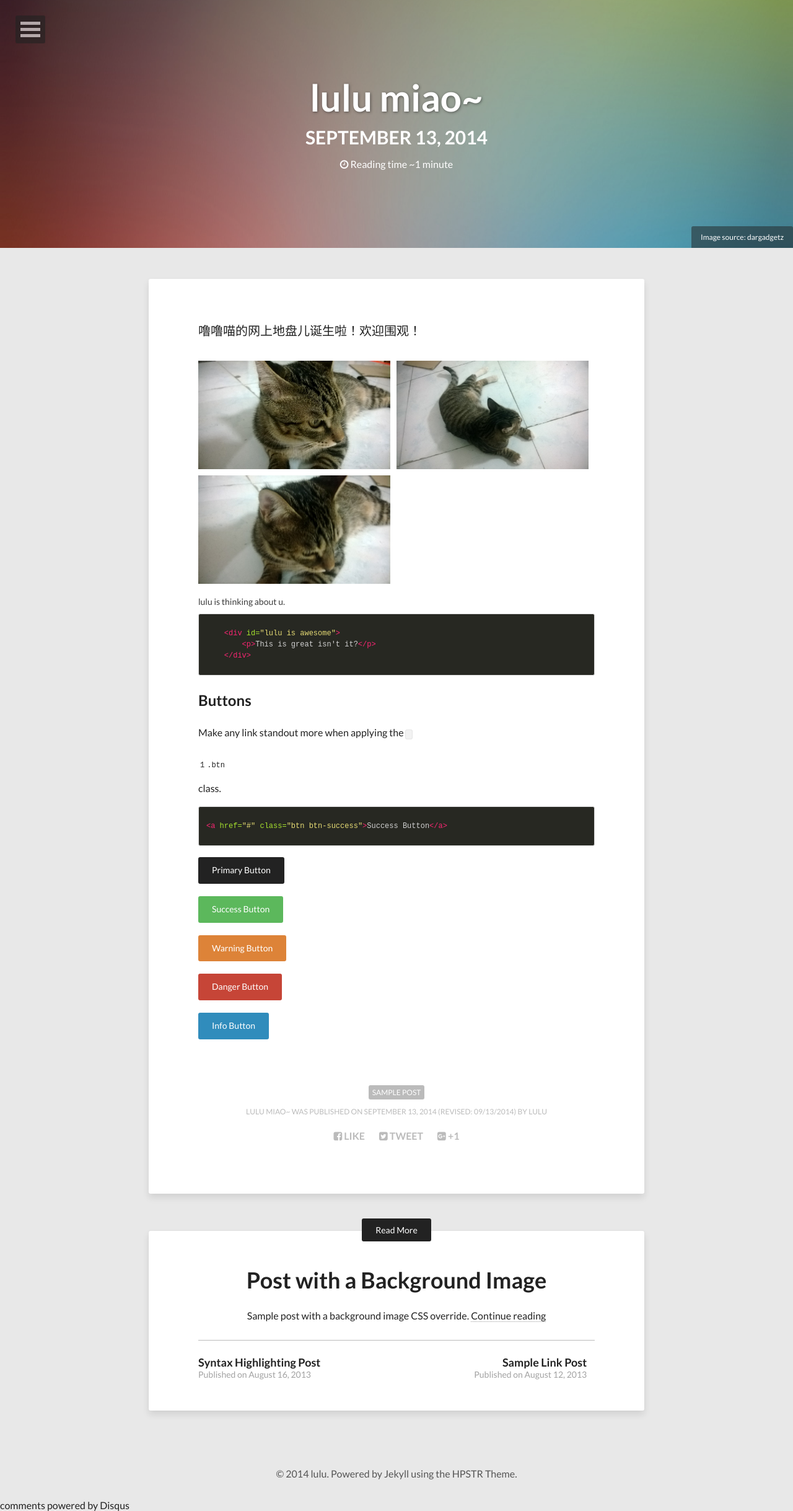
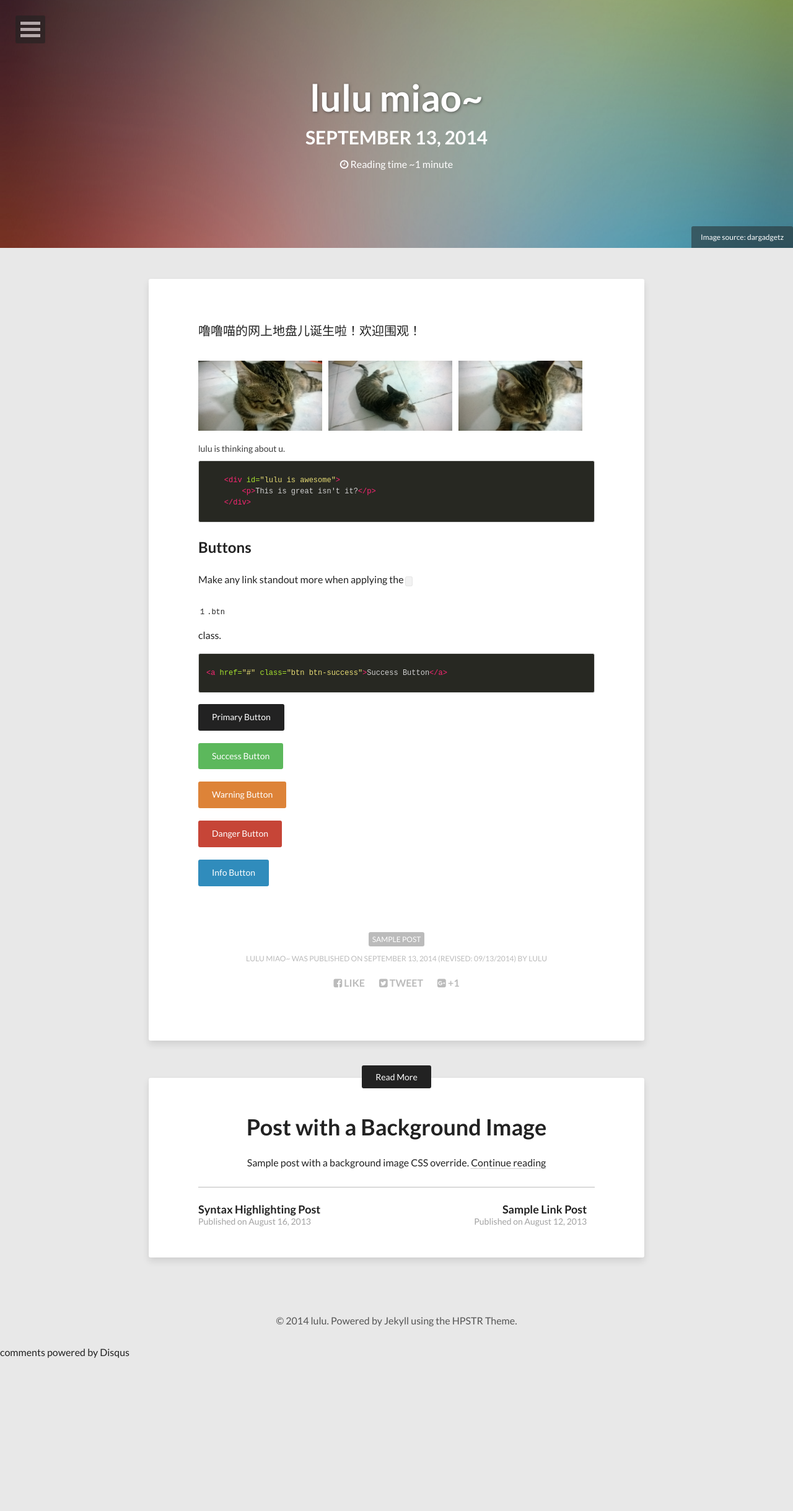
Before and after one commit to LuluMiao/LuluMiao.github.io, a Jekyll site: the page built from _posts/2014-09-13-lulu-hi.md, in a window 1280 px wide. Shown: the whole page at 62% size. Built offline with Jekyll 4.4.1, drawn with Linux system fonts in a browser that asks for light colours; nearby versions of some CDN libraries; comment, search, counter and statistics services are not loaded; after the commit the page ends 2191 px from its top, so only the background shows below that.

Commit message:
modify pic path

```diff
--- a/_posts/2014-09-13-lulu-hi.md
+++ b/_posts/2014-09-13-lulu-hi.md
@@ -14,10 +14,10 @@ share: true
 
  噜噜喵的网上地盘儿诞生啦！欢迎围观！
 
-<figure class="half">
-    <img src="/images/2014/09/k13.jpg" alt="">
-    <img src="/images/2014/09/k14.jpg" alt="">
-    <img src="/images/2014/09/k15.jpg" alt="">
+<figure class="third">
+    <img src="../images/2014/09/k13.jpg" alt="">
+    <img src="../images/2014/09/k14.jpg" alt="">
+    <img src="../images/2014/09/k15.jpg" alt="">
         <figcaption>lulu is thinking about u.</figcaption>
 </figure>
 
```
